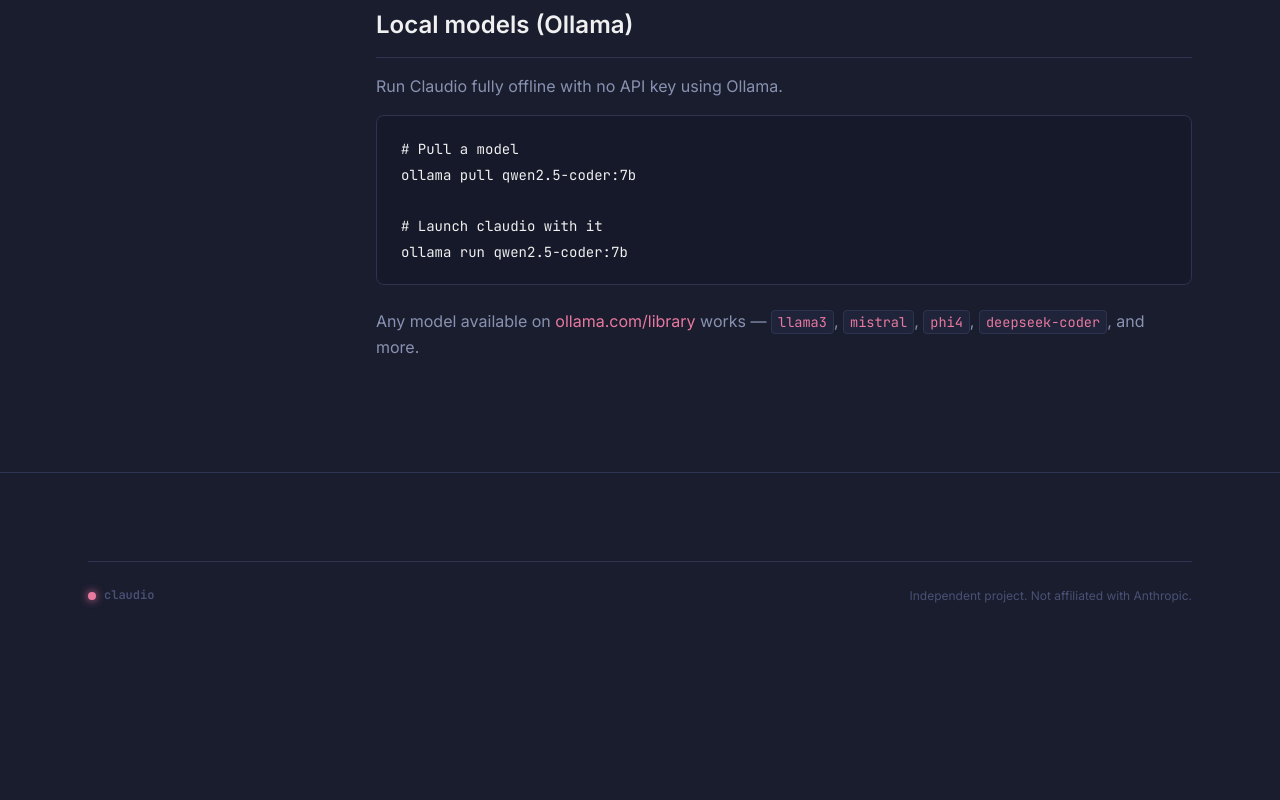
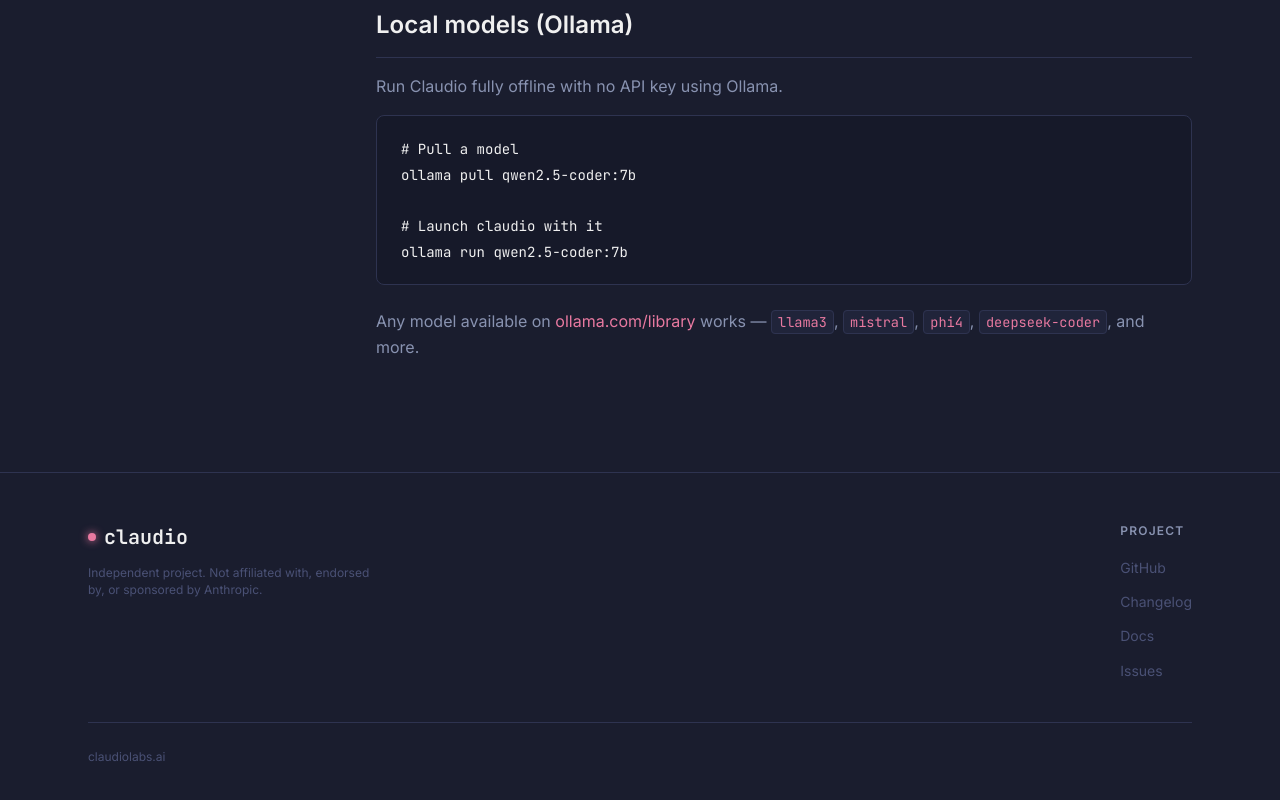
Before and after one commit to claudio-labs/claudin-site, a plain HTML site: page site/docs.html in a window 1280 px wide. Shown: the part 2082-2882 px from the top of the page. Before the commit the page ends 2736 px from the top, so only its background shows below. Drawn offline with Linux system fonts and the light colour scheme.

Commit message:
feat(site): unify footer across all pages with Issues link
- Add GitHub Issues link to footer Project column on all pages
- Remove Install section from footer
- Standardize docs and changelog footer to match index layout

```diff
--- a/site/docs.html
+++ b/site/docs.html
@@ -240,11 +240,27 @@
   <!-- Footer -->
   <footer class="footer">
     <div class="container">
-      <div class="footer__bottom" style="border-top: 1px solid var(--color-border); padding-top: var(--space-6);">
-        <a href="/" style="font-family: var(--font-mono); font-weight: 600; display: flex; align-items: center; gap: var(--space-2);">
-          <span class="nav__logo-dot" aria-hidden="true"></span>claudio
-        </a>
-        <span style="color: var(--color-text-dim); font-size: var(--text-xs)">Independent project. Not affiliated with Anthropic.</span>
+      <div class="footer__inner">
+        <div>
+          <div class="footer__brand">
+            <span class="nav__logo-dot" aria-hidden="true"></span>
+            claudio
+          </div>
+          <p class="footer__disclaimer">Independent project. Not affiliated with, endorsed by, or sponsored by Anthropic.</p>
+        </div>
+
+        <div class="footer__links">
+          <div class="footer__links-title">Project</div>
+          <a href="https://github.com/claudio-labs/claudio" class="footer__link" target="_blank" rel="noopener noreferrer">GitHub</a>
+          <a href="changelog.html" class="footer__link">Changelog</a>
+          <a href="docs.html" class="footer__link">Docs</a>
+          <a href="https://github.com/claudio-labs/claudio/issues" class="footer__link" target="_blank" rel="noopener noreferrer">Issues</a>
+        </div>
+
+      </div>
+
+      <div class="footer__bottom">
+        <span>claudiolabs.ai</span>
       </div>
     </div>
   </footer>
```
Also changed, not shown: site/changelog.html (+21 -5 lines), site/index.html (+1 -6 lines).
